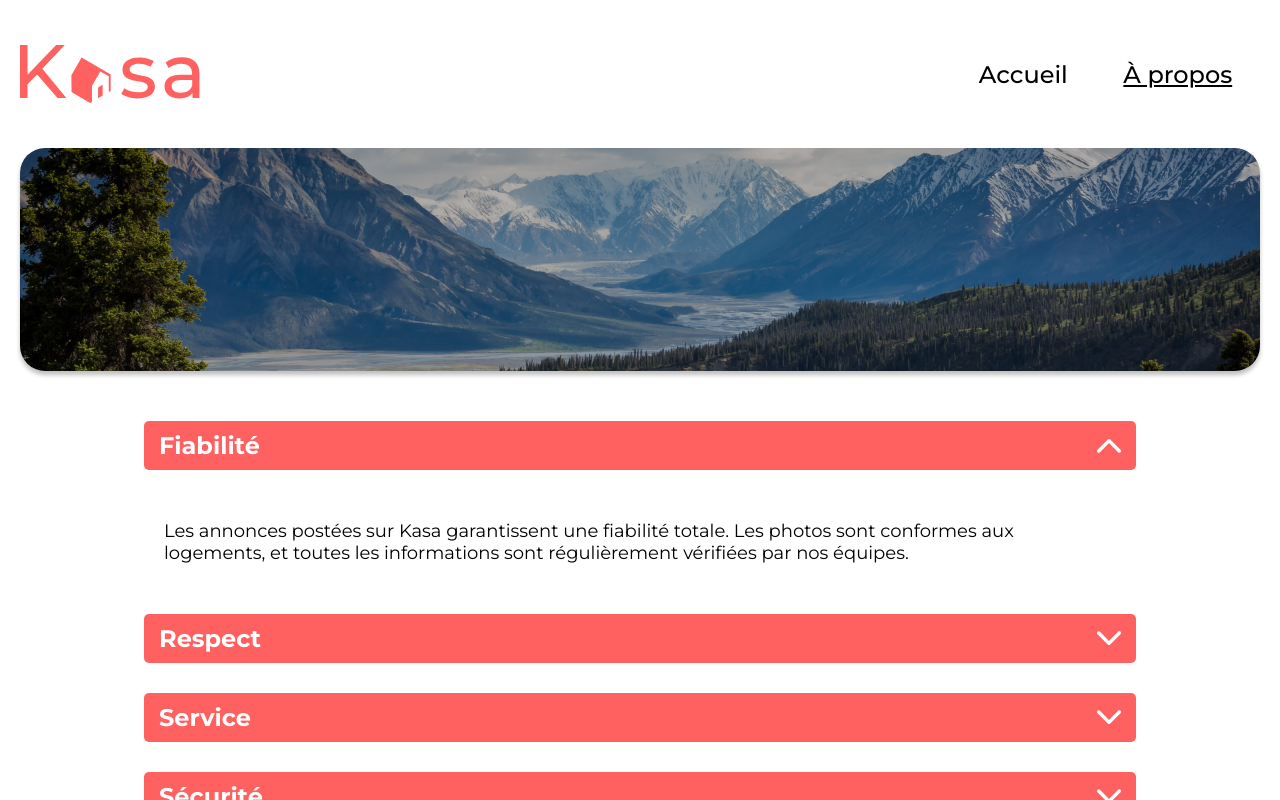
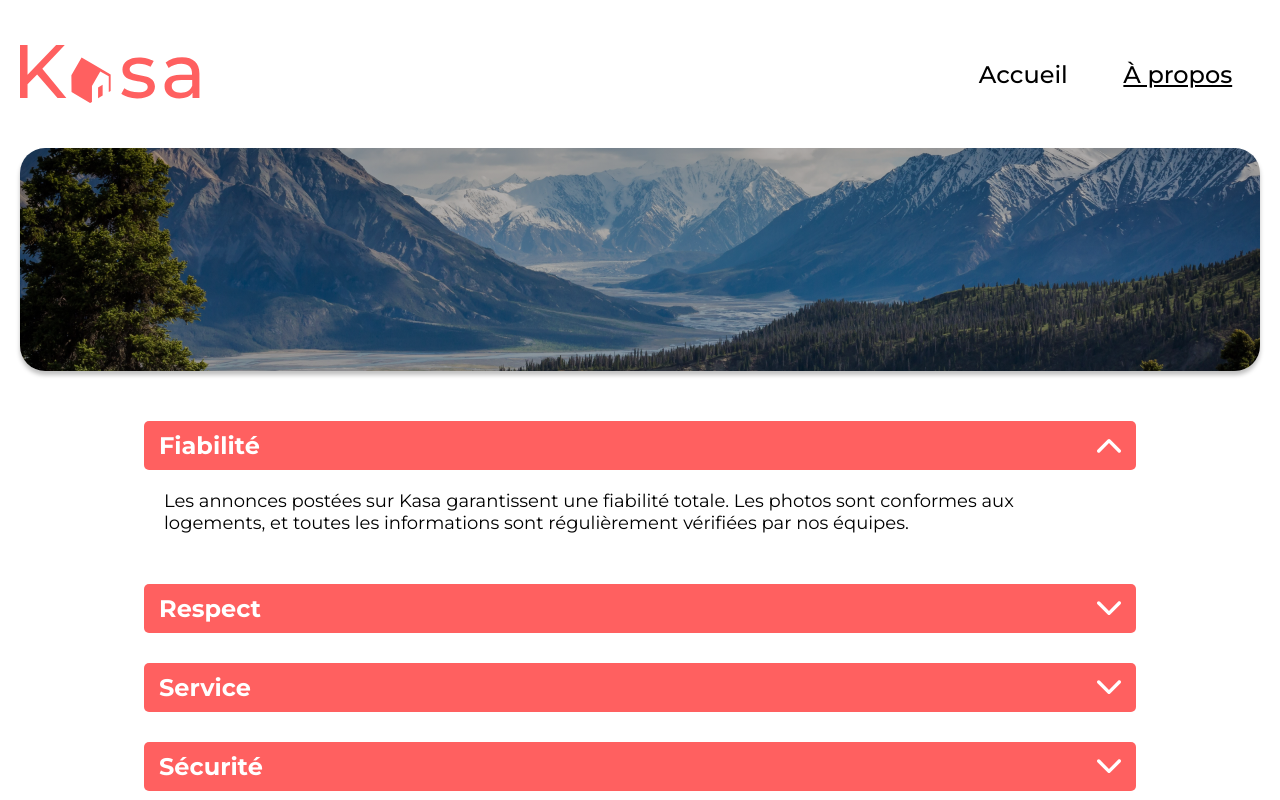
Before and after one commit to Debliqui/Projet_7_Kasa, a React (Create React App) app: page /a-propos in a window 1280 px wide. Both pictures are taken after a click on the button "Fiabilité". Shown: the top 800 px of the page. Built offline with nearby package versions, Linux system fonts and the light colour scheme.

Commit message:
Reglage de style et gestion de l'accessibilité

```diff
--- a/src/components/Collapse.jsx
+++ b/src/components/Collapse.jsx
@@ -2,7 +2,7 @@ import { useState } from 'react'
 import PropTypes from 'prop-types'
 import Arrow from '../assets/icon/arrow_back.svg'
 
-export default function Collapse({ title, content }) {
+export default function Collapse({ id, title, content }) {
   const [open, setOpen] = useState(false)
   return (
     <>
@@ -11,6 +11,8 @@ export default function Collapse({ title, content }) {
         onClick={() => {
           setOpen(!open)
         }}
+        aria-expanded={open}
+        aria-controls={id}
       >
         <h2 className="toggleBtn__title">{title}</h2>
         <img
@@ -20,7 +22,7 @@ export default function Collapse({ title, content }) {
         />
       </button>
       {open && (
-        <div className="toggle">
+        <div className="toggle" id={id}>
           <p className="toggle__content">{content}</p>
         </div>
       )}
--- a/src/pages/AboutUs.jsx
+++ b/src/pages/AboutUs.jsx
@@ -12,6 +12,7 @@ export default function APropos() {
         {AboutUsContentList.map((AboutUsContent, index) => (
           <Collapse
             key={`${AboutUsContent.title}-${index}`}
+            id={AboutUsContent.title}
             title={AboutUsContent.title}
             content={AboutUsContent.content}
           />
--- a/src/utils/style/pages/AboutUs.scss
+++ b/src/utils/style/pages/AboutUs.scss
@@ -14,4 +14,8 @@
   width: 80%;
   margin: auto;
   margin-bottom: 50px;
+
+  .toggle {
+    margin-top: -30px;
+  }
 }
```
